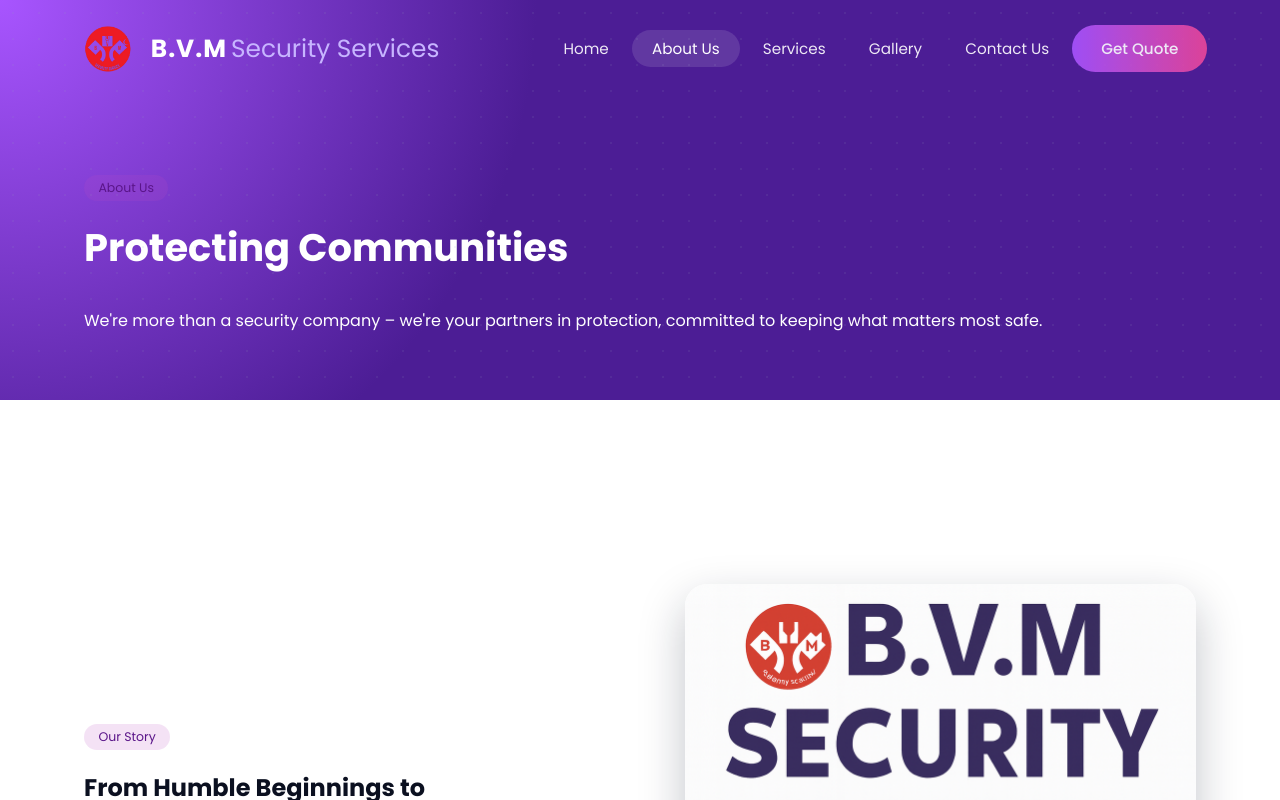
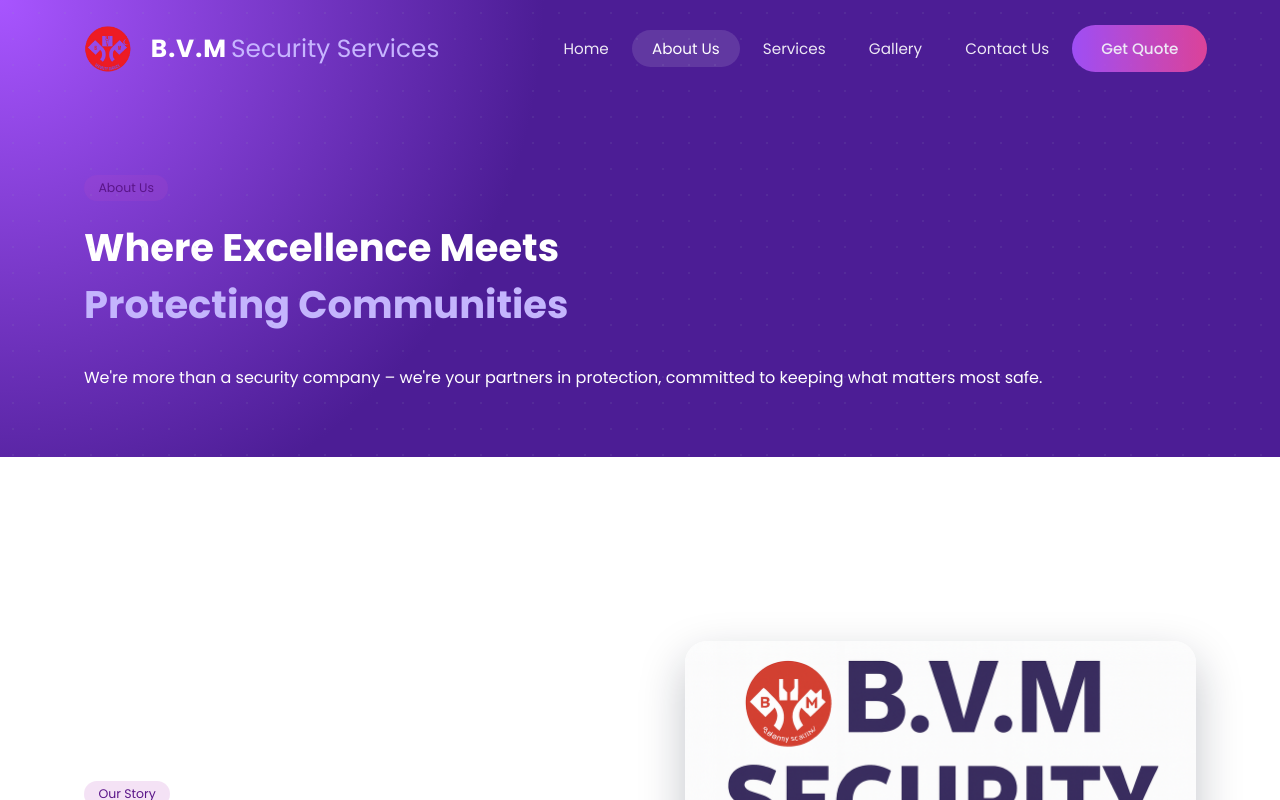
Before and after one commit to krishGupta-026/bvm-security-services, a React (Vite) app: page /about in a window 1280 px wide. Shown: the top 800 px of the page. Built offline with nearby package versions, Linux system fonts and the light colour scheme.

Commit message:
Update About Us heading for improved messaging

```diff
--- a/src/pages/About.jsx
+++ b/src/pages/About.jsx
@@ -11,7 +11,8 @@ export default function About() {
         <div className="page-container subpage-hero-inner">
           <span className="section-pill">About Us</span>
           <h1>
-            Protecting Communities <br />
+            Where Excellence Meets <br />
+            <span>Protecting Communities</span>
           </h1>
           <p>
             We&apos;re more than a security company – we&apos;re your partners
```
